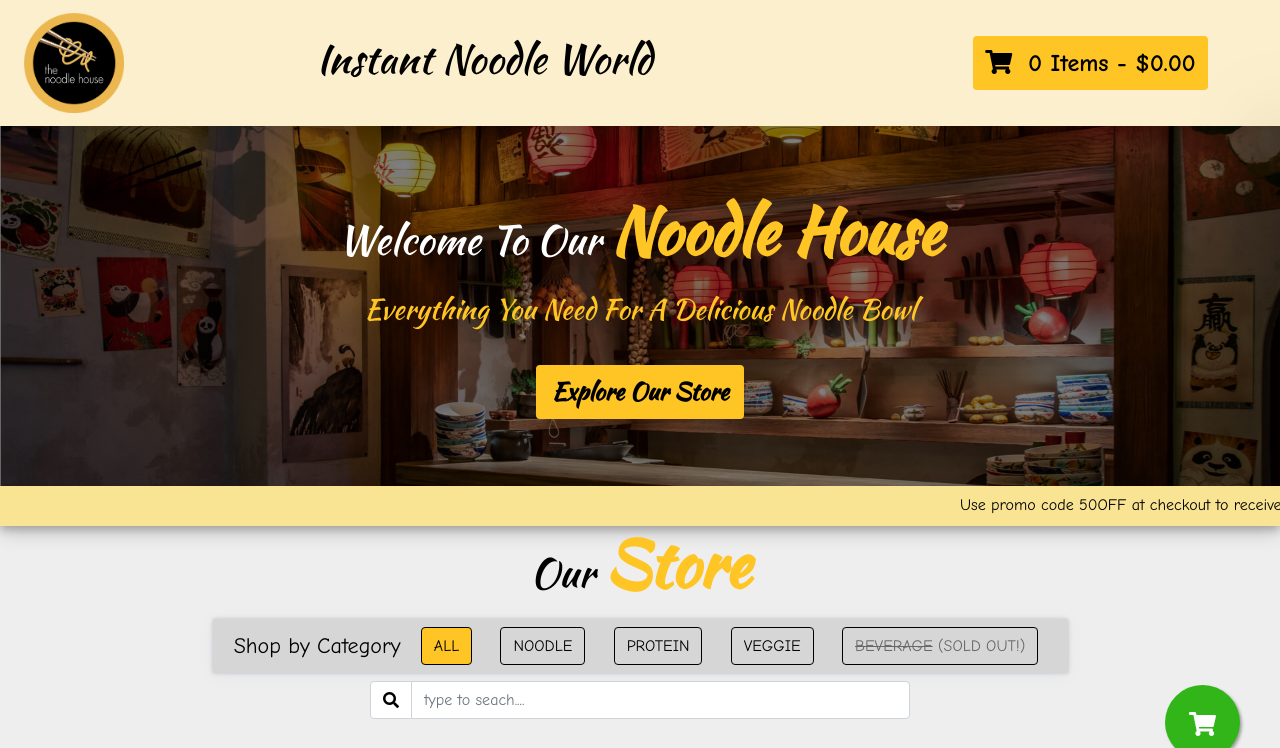
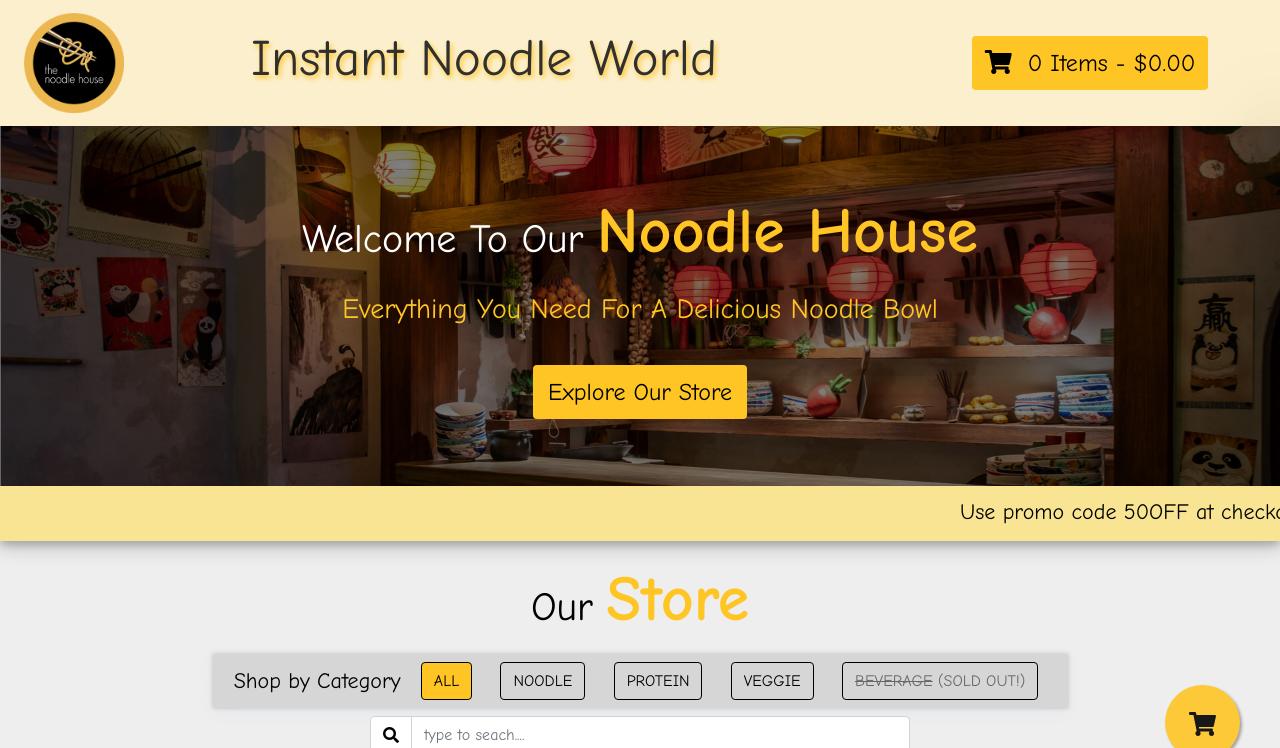
Before and after one commit to hnguye67/swe632v5, a plain HTML site: page index.html in a window 1280 px wide. Shown: the top 748 px of the page. Drawn offline with Linux system fonts and the light colour scheme.

Commit message:
Update style.css

```diff
--- a/css/style.css
+++ b/css/style.css
@@ -15,7 +15,7 @@
   color: var(--mainPink);
 }
 body {
-  font-family: "Kaushan Script", cursive;
+  font-family: Comic Sans MS, Comic Sans, cursive;
   background: var(--mainOrangeLight);
   color: var(--mainBlack);
 }
@@ -93,8 +93,14 @@ body {
   color: var(--mainWhite);
   margin-top: 0rem;
 }
+.banner-store-title {
+  color: #303030;
+  font-size: 3.2rem;
+  text-shadow: 2px 3px 5px var(--mainPink);
+}
+
 .banner-title {
-  color: var(--mainOrangeDark);
+  color: var(--mainPink);
   font-size: 3rem;
 }
 .banner-title-big {
@@ -116,7 +122,6 @@ body {
   color: var(--mainBlack);
   border: 0.2rem solid var(--mainPink);
   background: var(--mainPink);
-  font-weight: 600;
 }
 .banner-link-yellow:hover {
   background: var(--mainBlack);
@@ -159,15 +164,18 @@ body {
 	height:75px;
 	bottom:40px;
 	right:40px;
-	background-color:rgb(29, 175, 0);
-	color:#FFF;
+	background-color:var(--mainPink);
+	color:var(--mainBlack);
 	border-radius:50px;
 	text-align:center;
 	box-shadow: 2px 2px 3px #999;
   z-index:100;
   opacity: 0.9;
 }
-
+.cart-float:hover {
+  background: var(--mainBlack);
+  color: var(--mainWhite);
+}
 .cart-icon{
 	margin-top:20px;
   font-size:24px;
@@ -422,13 +430,15 @@ p:first-child {
   border: 0px solid rgb(255, 251, 0);
   box-shadow: 0 4px 8px 0 rgba(0, 0, 0, 0.2), 0 6px 20px 0 rgba(0, 0, 0, 0.19);
   border-radius: 0px;
-  height: 40px;
-  padding-top: 7px;
+  height: 55px;
+  padding-top: 10px;
   overflow: hidden;
   background: var(--mainYellow);
+  margin-bottom: 20px;
 }
 
 #scroll-text {
+  font-size: 22px;
   font-family: Comic Sans MS, Comic Sans, cursive;
   -moz-transform: translateX(100%);
   -webkit-transform: translateX(100%);
```
